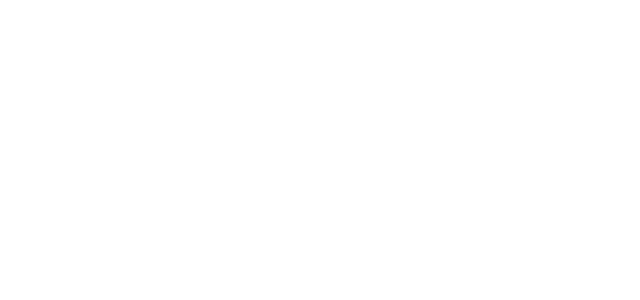
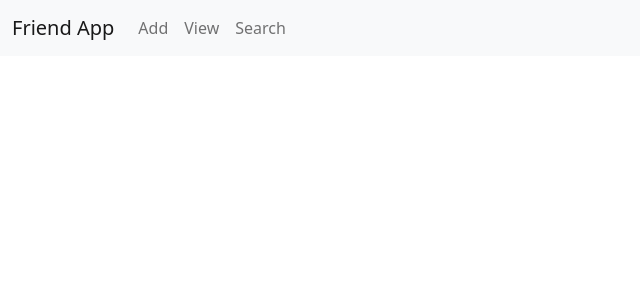
Before and after one commit to Asiyacm/Friend-Angular-App, an Angular app: page / in a window 1280 px wide. Shown: the top 300 px of the page, without its empty margins (0-640 px from the left). Built offline with nearby package versions, Linux system fonts and the light colour scheme.

Commit message:
nav commit

```diff
--- a/src/app/add-friend/add-friend.component.html
+++ b/src/app/add-friend/add-friend.component.html
@@ -1,3 +1,4 @@
+<router-outlet></router-outlet>
 
 <div class="container">
     <div class="row">
--- a/src/app/app.component.html
+++ b/src/app/app.component.html
@@ -1,2 +1,2 @@
-
+<app-navigation></app-navigation>
 <router-outlet></router-outlet>
--- a/src/app/app.module.ts
+++ b/src/app/app.module.ts
@@ -5,12 +5,14 @@
 import { AppComponent } from './app.component';
 import { AddFriendComponent } from './add-friend/add-friend.component';
 import { ViewFriendComponent } from './view-friend/view-friend.component';
+import { NavigationComponent } from './navigation/navigation.component';
 
 @NgModule({
   declarations: [
     AppComponent,
     AddFriendComponent,
-    ViewFriendComponent
+    ViewFriendComponent,
+    NavigationComponent
   ],
   imports: [
     BrowserModule,
--- /dev/null
+++ b/src/app/navigation/navigation.component.html
@@ -0,0 +1,25 @@
+
+<nav class="navbar navbar-expand-lg bg-light">
+    <div class="container-fluid">
+      <a class="navbar-brand" routerLink="#">Friend App</a>
+      <button class="navbar-toggler" type="button" data-bs-toggle="collapse" data-bs-target="#navbarNav" aria-controls="navbarNav" aria-expanded="false" aria-label="Toggle navigation">
+        <span class="navbar-toggler-icon"></span>
+      </button>
+      <div class="collapse navbar-collapse" id="navbarNav">
+        <ul class="navbar-nav">
+
+            <li>
+            <a class="nav-link" routerLink="/">Add</a>
+          </li>
+          <li>
+            <a class="nav-link" routerLink="/view">View</a>
+          </li>
+          <li>
+            <a class="nav-link" routerLink="/search">Search</a>
+          </li>
+
+
+        </ul>
+      </div>
+    </div>
+  </nav>
--- a/src/app/view-friend/view-friend.component.html
+++ b/src/app/view-friend/view-friend.component.html
@@ -1,3 +1,6 @@
+<router-outlet></router-outlet>
+
+
 <div class="container">
     <div class="row">
         <div class="col col-12 col-sm-12 col-md-12 col-lg-12 col-xl-12 col-xxl-12">
```
Also changed, not shown: src/app/navigation/navigation.component.ts (added, +10 -0 lines), src/app/navigation/navigation.component.css (added).
